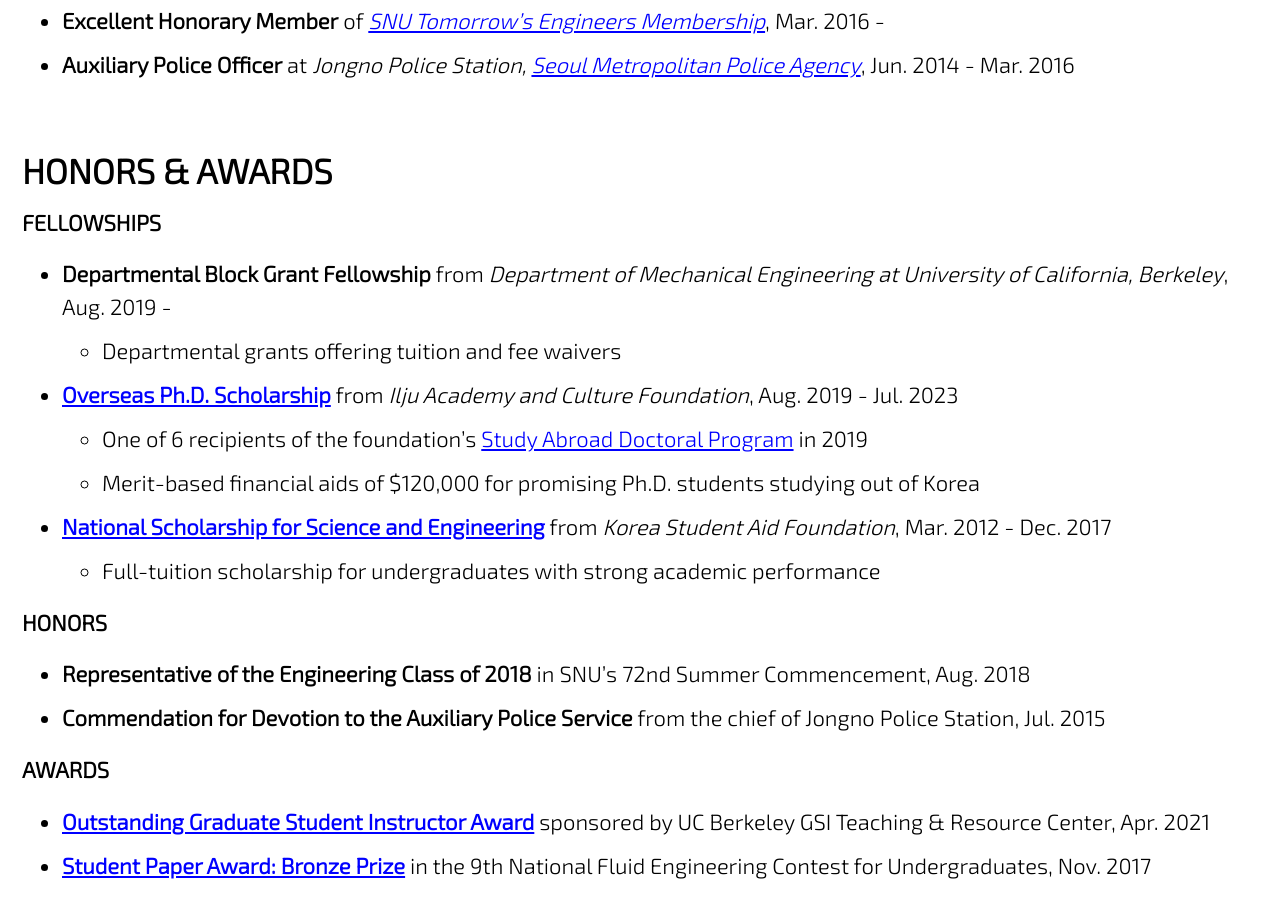
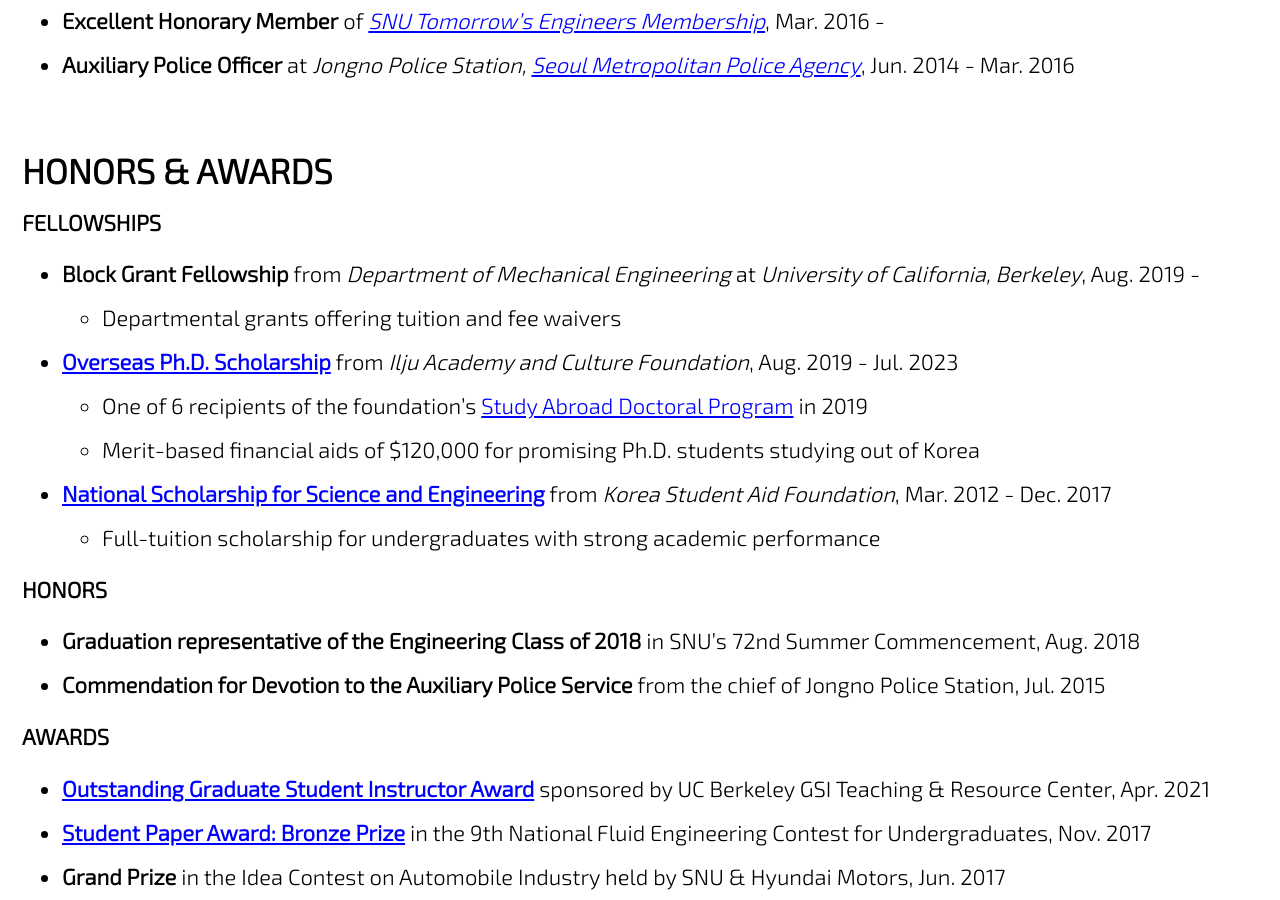
Before and after one commit to jun9303/jun9303.github.io, a Jekyll site: the page built from _pages/about.md, in a window 1280 px wide and 900 px high, scrolled down 2682 px. Built offline with Jekyll 4.4.1, drawn with Linux system fonts in a browser that asks for light colours; cached includes are drawn as plain includes; nearby versions of some CDN libraries; some of the changed text lies outside the part shown.

Commit message:
Signed-off-by: Joon <jun9303@gmail.com>

```diff
--- a/_pages/about.md
+++ b/_pages/about.md
@@ -87,7 +87,7 @@ feature_row:
 
 ### FELLOWSHIPS
 
-- **Departmental Block Grant Fellowship** from *Department of Mechanical Engineering at University of California, Berkeley*, Aug. 2019 -
+- **Block Grant Fellowship** from *Department of Mechanical Engineering* at *University of California, Berkeley*, Aug. 2019 -
   + Departmental grants offering tuition and fee waivers
 - **[Overseas Ph.D. Scholarship](http://www.taekwanggroup.co.kr/homepage/eng/iljuFoundationIntro.do)** from *Ilju Academy and Culture Foundation*, Aug. 2019 - Jul. 2023
   + One of 6 recipients of the foundation's [Study Abroad Doctoral Program](https://educationusa.state.gov/scholarships/study-abroad-doctoral-programilju-academy-and-culture-foundation) in 2019
@@ -97,7 +97,7 @@ feature_row:
 
 ### HONORS
 
-- **Representative of the Engineering Class of 2018** in SNU's 72nd Summer Commencement, Aug. 2018
+- **Graduation representative of the Engineering Class of 2018** in SNU's 72nd Summer Commencement, Aug. 2018
 - **Commendation for Devotion to the Auxiliary Police Service** from the chief of Jongno Police Station, Jul. 2015
 
 ### AWARDS
```
Also changed, not shown: other parts of _pages/about.md (+3 -3 lines).
